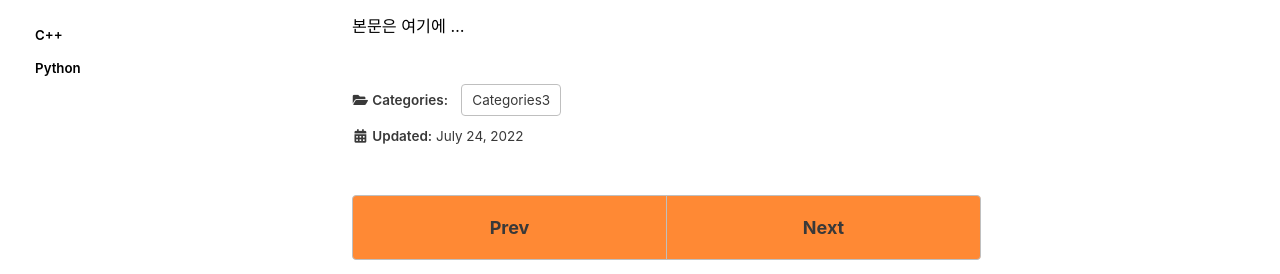
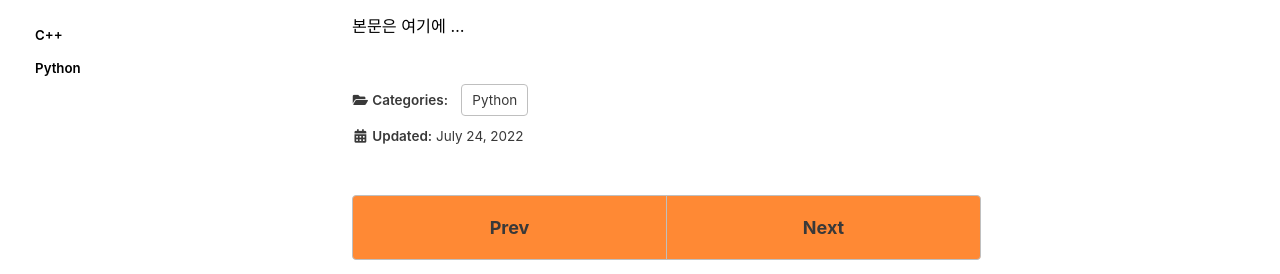
Before and after one commit to Lrozlo/Lrozlo.github.io, a Jekyll site: the page built from _posts/2022-07-24-categories-post-name-here-2.md, in a window 1280 px wide and 900 px high. Shown: the part 289-563 px from the top of the window. Built offline with Jekyll 4.4.1, drawn with Linux system fonts in a browser that asks for light colours; cached includes are drawn as plain includes; some web fonts are replaced; comment, search, counter and statistics services are not loaded.

Commit message:
Update 2022-07-24-categories-post-name-here-2.md

```diff
--- a/_posts/2022-07-24-categories-post-name-here-2.md
+++ b/_posts/2022-07-24-categories-post-name-here-2.md
@@ -3,11 +3,11 @@ title: "[포스팅 예시] 이곳에 제목을 입력하세요"
 excerpt: "본문의 주요 내용을 여기에 입력하세요"
 
 categories:
-  - Categories3
+  - Python
 tags:
   - [tag1, tag2]
 
-permalink: /categories3/post-name-here-2/
+permalink: /python/post-name-here-2/
 
 toc: true
 toc_sticky: true
```
